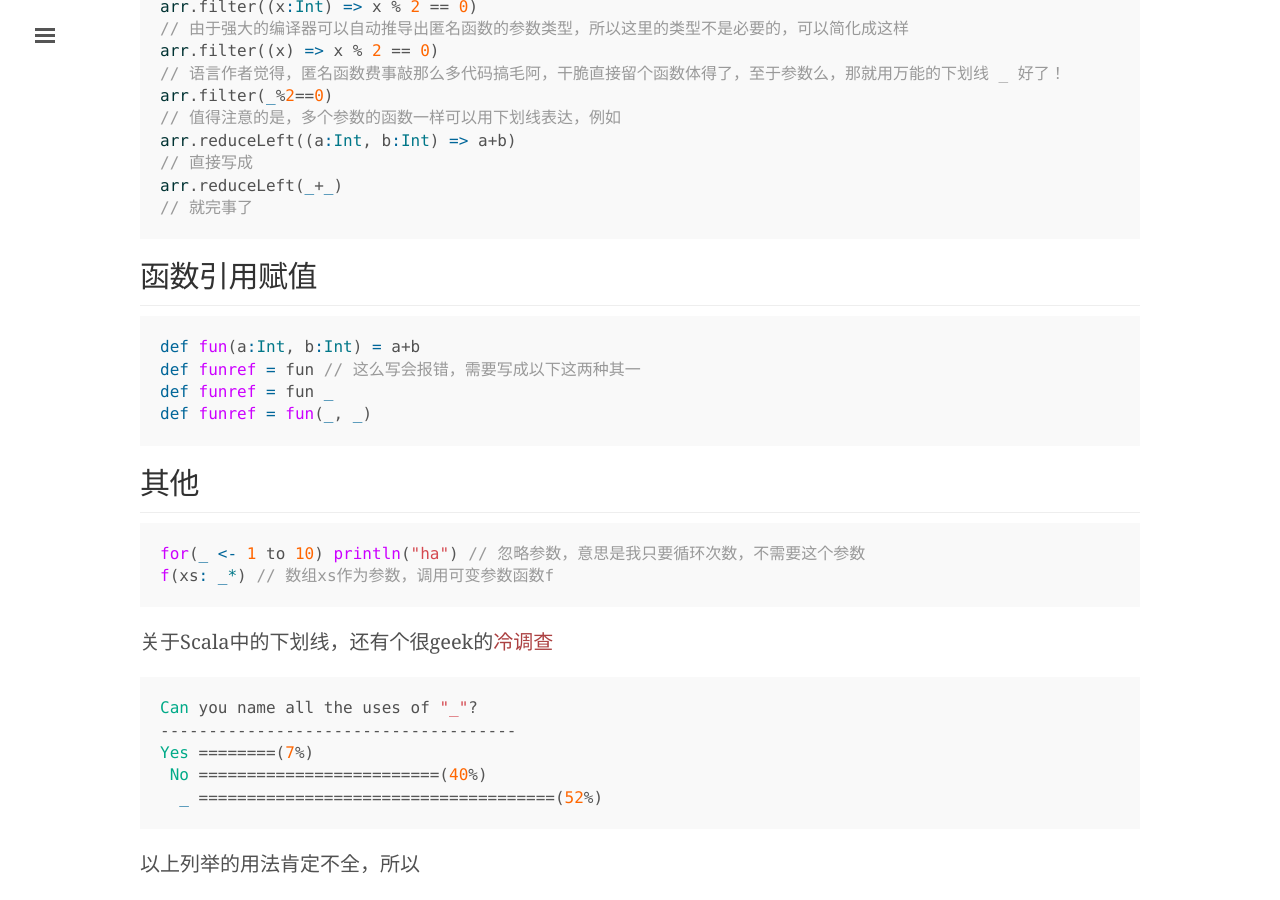
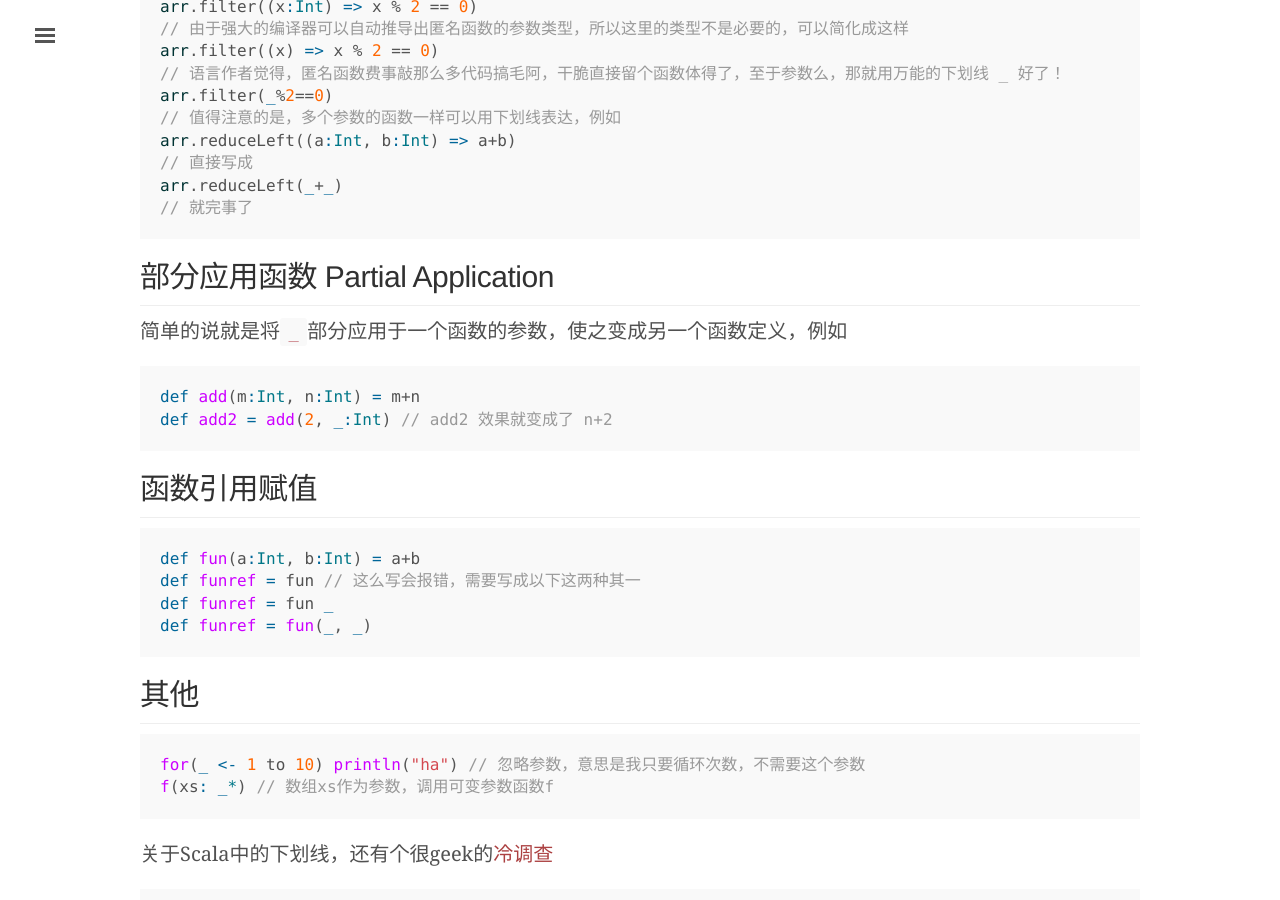
Before and after one commit to vivisidea/vivisidea.github.io, a Jekyll site: the page built from _posts/2016-03-17-magic-underscore-in-scala.md, in a window 1280 px wide and 900 px high, scrolled down 1092 px. Built offline with Jekyll 4.4.1, drawn with Linux system fonts in a browser that asks for light colours.

Commit message:
增加一个下划线的用法示例

```diff
--- a/_posts/2016-03-17-magic-underscore-in-scala.md
+++ b/_posts/2016-03-17-magic-underscore-in-scala.md
@@ -46,6 +46,13 @@ arr.reduceLeft(_+_)
 // 就完事了
 {%endhighlight%}
 
+## 部分应用函数 Partial Application
+简单的说就是将`_`部分应用于一个函数的参数，使之变成另一个函数定义，例如
+{%highlight scala%}
+def add(m:Int, n:Int) = m+n
+def add2 = add(2, _:Int) // add2 效果就变成了 n+2
+{%endhighlight%}
+
 ## 函数引用赋值
 {%highlight scala%}
 def fun(a:Int, b:Int) = a+b
```
